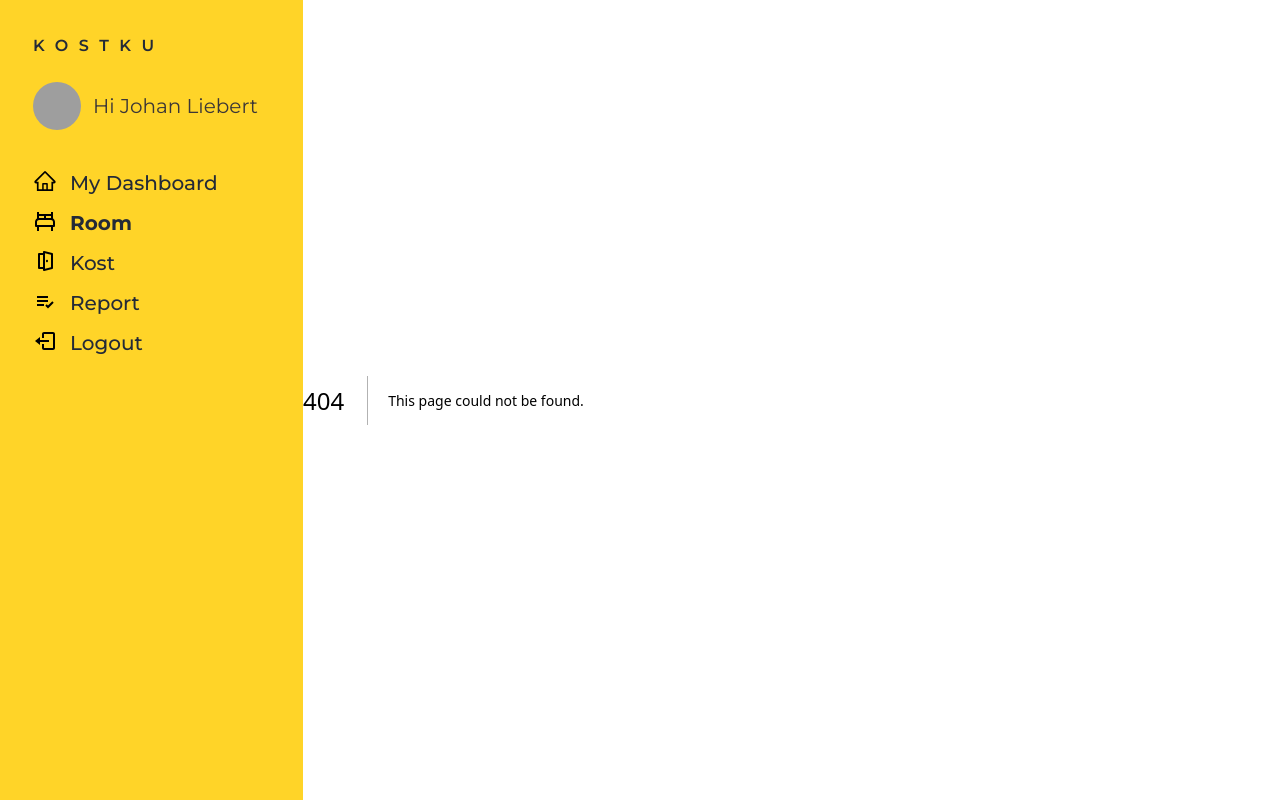
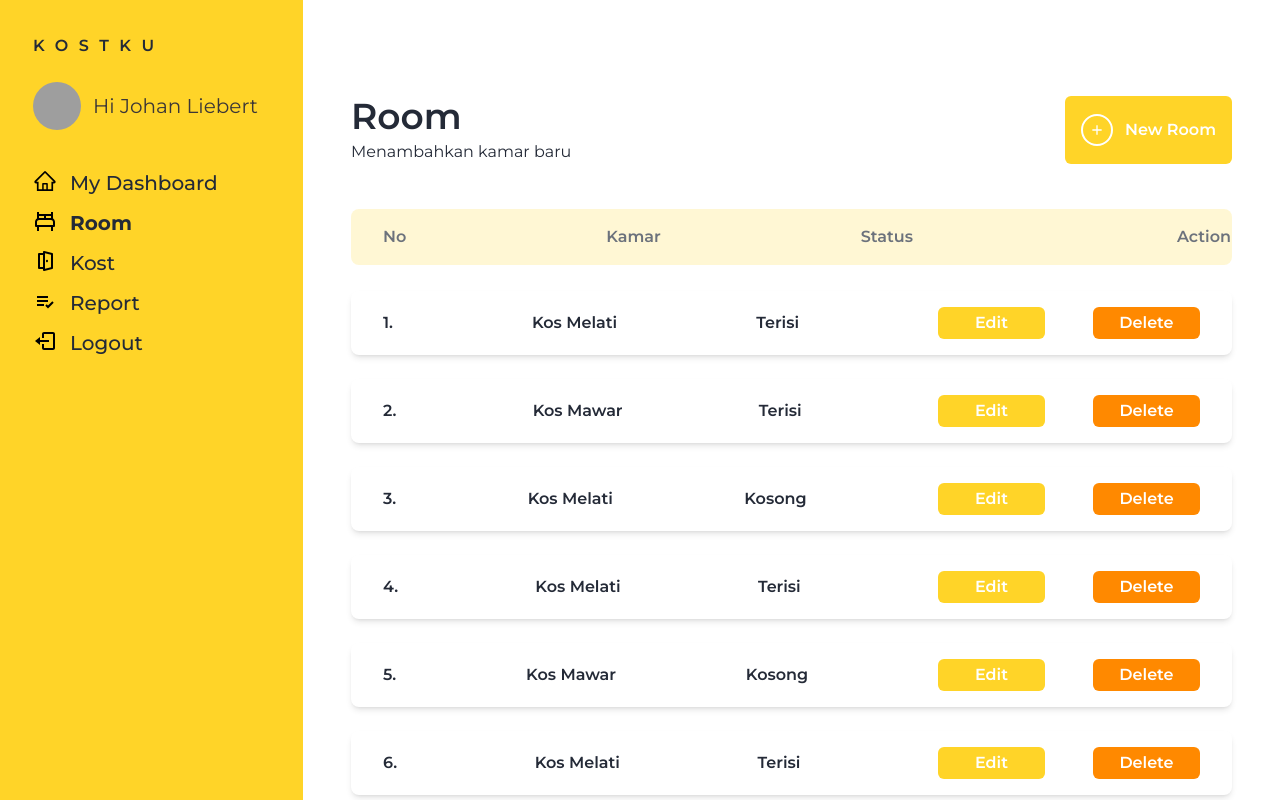
Before and after one commit to purboindra/my-kostan, a Next.js app: page /room in a window 1280 px wide. Before the commit this address had no page. Built offline with nearby package versions, Linux system fonts and the light colour scheme; grey boxes are pictures that could not be loaded.

Commit message:
sidebar room

```diff
--- a/app/(site)/page.tsx
+++ b/app/(site)/page.tsx
@@ -5,11 +5,13 @@ import RoomsGrid from "../components/RoomsGrid";
 
 export default function Home() {
   return (
-    <div className="flex flex-col h-full ml-[53px] my-5 xl:my-32 2xl:my-32 lg:my-32 mr-[68px] ">
+    <div className="flex flex-col h-full">
+      {/* FOR MOBILE VIEW */}
       <div className="md:hidden sm:flex flex h-fit py-2 px-3 w-full items-center justify-between">
         <div className="h-9 w-9 flex justify-center items-center p-1  bg-white shadow-md rounded-sm hover:cursor-pointer">
           <BiListUl />
         </div>
+
         <div className="flex flex-row gap-3 mt-[24px] items-center content-center relative">
           <CircleAvatar
             imageUrl="https://w0.peakpx.com/wallpaper/400/630/HD-wallpaper-johan-liebheart-libheart-liebert-monster-monster-without-name-otto-the-monster-thomas.jpg"
@@ -22,7 +24,8 @@ export default function Home() {
           </p>
         </div>
       </div>
-      <div className="pb-14">
+      {/* DESKTOP VIEW */}
+      <div className="pb-8">
         <h1 className="font-semibold text-4xl text-blackColor">
           Mau Sewa Kos?
         </h1>
@@ -31,7 +34,7 @@ export default function Home() {
         </p>
       </div>
       <div className="flex md:flex-col sm:flex-col lg:flex-col xl:flex-row 2xl:flex-row flex-col w-full lg:gap-[39px] 2xl:gap-[39px] gap-5 lg:mt-4 2xl:mt-4 justify-between">
-        <div className="flex-2 flex-col">
+        <div className="flex flex-col">
           <RoomsGrid label="Kost Mawar" />
           <div className="mt-7">
             <RoomsGrid label="Kost Melati" />
--- a/app/components/Sidebar.tsx
+++ b/app/components/Sidebar.tsx
@@ -50,12 +50,12 @@ const Sidebar: React.FC<SidebarProps> = ({ children }) => {
   );
 
   return (
-    <div className="flex min-h-max w-full">
-      <div className="hidden md:flex flex-col py-[34px] w-[303px] bg-primaryColor px-[33px] items-start justify-start">
+    <div className="flex h-full">
+      <div className="hidden md:flex flex-col py-[34px] w-[303px] bg-primaryColor px-[33px] items-start">
         <h1 className="text-base font-semibold tracking-[0.66em] text-blackColor">
           KOSTKU
         </h1>
-        <div className="flex flex-row gap-3 mt-[24px] items-center content-center relative">
+        <div className="flex flex-row gap-3 mt-[24px] items-center content-center">
           <CircleAvatar
             imageUrl="https://w0.peakpx.com/wallpaper/400/630/HD-wallpaper-johan-liebheart-libheart-liebert-monster-monster-without-name-otto-the-monster-thomas.jpg"
             className="h-12 w-12 object-cover rounded-full object-bottom"
@@ -78,7 +78,9 @@ const Sidebar: React.FC<SidebarProps> = ({ children }) => {
           ))}
         </div>
       </div>
-      <main>{children}</main>
+      <main className="flex-1 h-auto overflow-y-auto py-24 px-12">
+        {children}
+      </main>
     </div>
   );
 };
--- a/app/components/SidebarItem.tsx
+++ b/app/components/SidebarItem.tsx
@@ -16,7 +16,7 @@ const SidebarItem: React.FC<SidebarItemProps> = ({
   isActive,
 }) => {
   return (
-    <Link href={href} className="flex flex-row gap-[13px]">
+    <Link href={href} className="flex h-auto flex-row gap-[13px]">
       <Icon size={24} />
       <p
         className={`truncate w-full flex-1 text-xl
--- /dev/null
+++ b/app/components/TableRoom.tsx
@@ -0,0 +1,75 @@
+import React from "react";
+
+const TableRoom = () => {
+  const listHeader = ["No", "Kamar", "Status", "Action"];
+
+  const listRooms = [
+    {
+      kamar: "Kos Melati",
+      isFilled: true,
+    },
+    {
+      kamar: "Kos Mawar",
+      isFilled: true,
+    },
+    {
+      kamar: "Kos Melati",
+      isFilled: false,
+    },
+    {
+      kamar: "Kos Melati",
+      isFilled: true,
+    },
+    {
+      kamar: "Kos Mawar",
+      isFilled: false,
+    },
+    {
+      kamar: "Kos Melati",
+      isFilled: true,
+    },
+    {
+      kamar: "Kos Melati",
+      isFilled: false,
+    },
+  ];
+
+  return (
+    <div className="flex  flex-col">
+      <div className="flex flex-row w-full gap-[200px] py-4 px-8 bg-primaryColor bg-opacity-20 rounded-lg">
+        {listHeader.map((title, index) => (
+          <h1
+            key={title}
+            className={`${
+              index === 2 && "mr-16"
+            } text-base font-semibold text-[#6C727C]`}
+          >
+            {title}
+          </h1>
+        ))}
+      </div>
+      <div className="mt-[26px] flex flex-col gap-6 ">
+        {listRooms.map((room, index) => (
+          <div
+            key={index}
+            className="flex flex-row w-full justify-between items-center py-4 px-8 bg-white rounded-lg shadow-md text-base text-blackColor font-semibold"
+          >
+            <p>{`${index + 1}.`}</p>
+            <p>{room.kamar}</p>
+            <p>{room.isFilled ? "Terisi" : "Kosong"}</p>
+            <div className="flex flex-row gap-12 items-center">
+              <button className="flex-1 items-center py-1 w-[107px] rounded-md bg-primaryColor text-white text-base font-semibold">
+                Edit
+              </button>
+              <button className="flex-1 items-center py-1 w-[107px] rounded-md bg-secondaryColor text-white text-base font-semibold">
+                Delete
+              </button>
+            </div>
+          </div>
+        ))}
+      </div>
+    </div>
+  );
+};
+
+export default TableRoom;
--- /dev/null
+++ b/app/playground/about/page.tsx
@@ -0,0 +1,10 @@
+"use client";
+
+import { useSearchParams } from "next/navigation";
+
+export default function About() {
+  const seachParams = useSearchParams();
+
+  const name = seachParams.get("name");
+  return <h1>{`Hello ${name} from playground page`}</h1>;
+}
--- /dev/null
+++ b/app/playground/about/team/[id]/page.tsx
@@ -0,0 +1,3 @@
+export default function Team({ params }: { params: string }) {
+  return <h1>{`Hello my teams: ${params}`}</h1>;
+}
--- /dev/null
+++ b/app/playground/page.tsx
@@ -0,0 +1,18 @@
+import Link from "next/link";
+
+export default function Playground() {
+  return (
+    <div>
+      <Link
+        href={{
+          pathname: "/playground/about",
+          query: {
+            names: "Purboyndra",
+          },
+        }}
+      >
+        Go to about
+      </Link>
+    </div>
+  );
+}
--- /dev/null
+++ b/app/room/page.tsx
@@ -0,0 +1,28 @@
+import { BiPlus } from "react-icons/bi";
+import TableRoom from "../components/TableRoom";
+
+export default function Room() {
+  return (
+    <div className="flex flex-col h-full w-full">
+      <div className="flex flex-row justify-between">
+        <div className="flex flex-col gap-1 items-start">
+          <h1 className="text-4xl font-semibold text-blackColor">Room</h1>
+          <p className="text-base text-blackColor">Menambahkan kamar baru</p>
+        </div>
+        <button className="py-3 px-4 rounded-md bg-primaryColor flex items-center justify-center">
+          <div className="flex flex-row gap-3 justify-center items-center">
+            <div className="flex p-1 border-2 border-white rounded-full">
+              <div className="text-white w-5 h-5 flex items-center justify-center">
+                <BiPlus />
+              </div>
+            </div>
+            <h1 className="text-base font-semibold text-white">New Room</h1>
+          </div>
+        </button>
+      </div>
+      <div className="mt-[45px]">
+        <TableRoom />
+      </div>
+    </div>
+  );
+}
```
